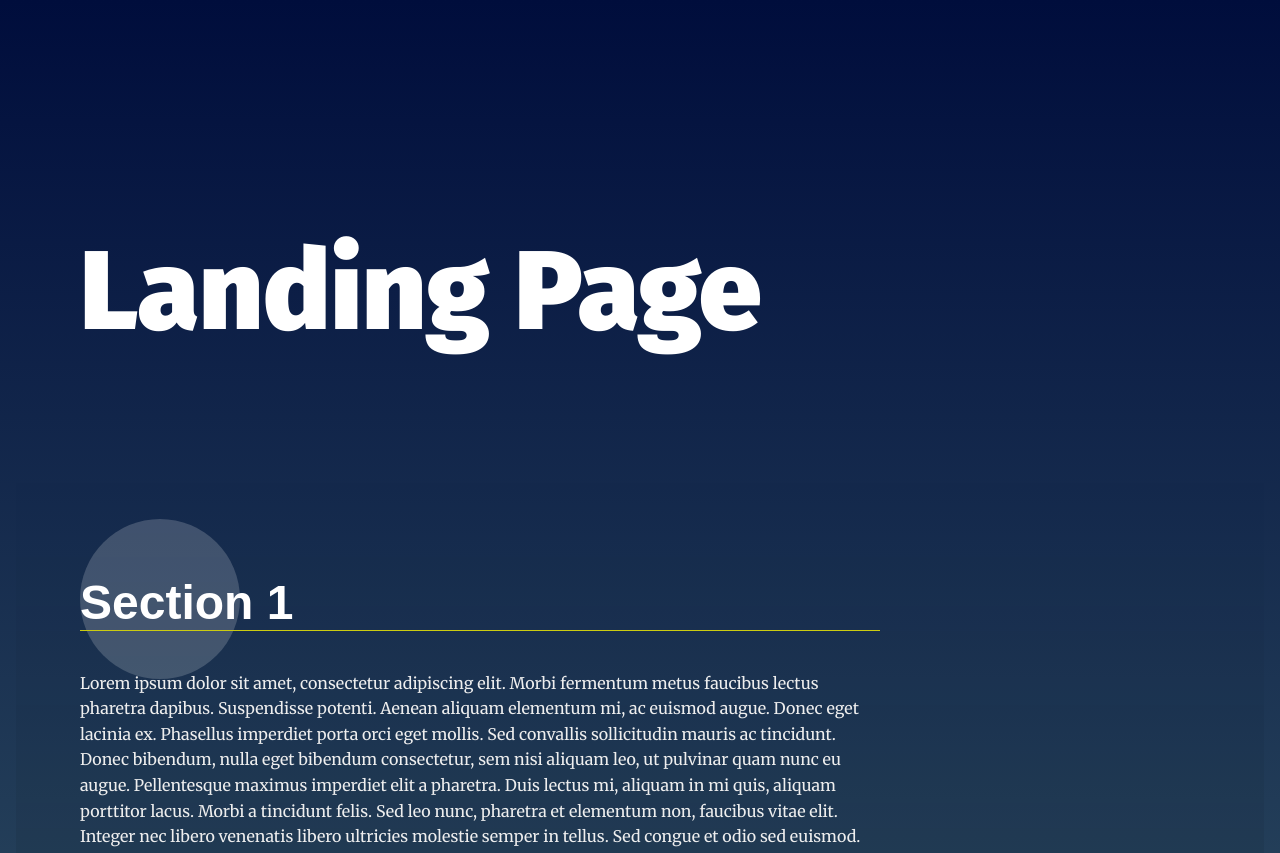
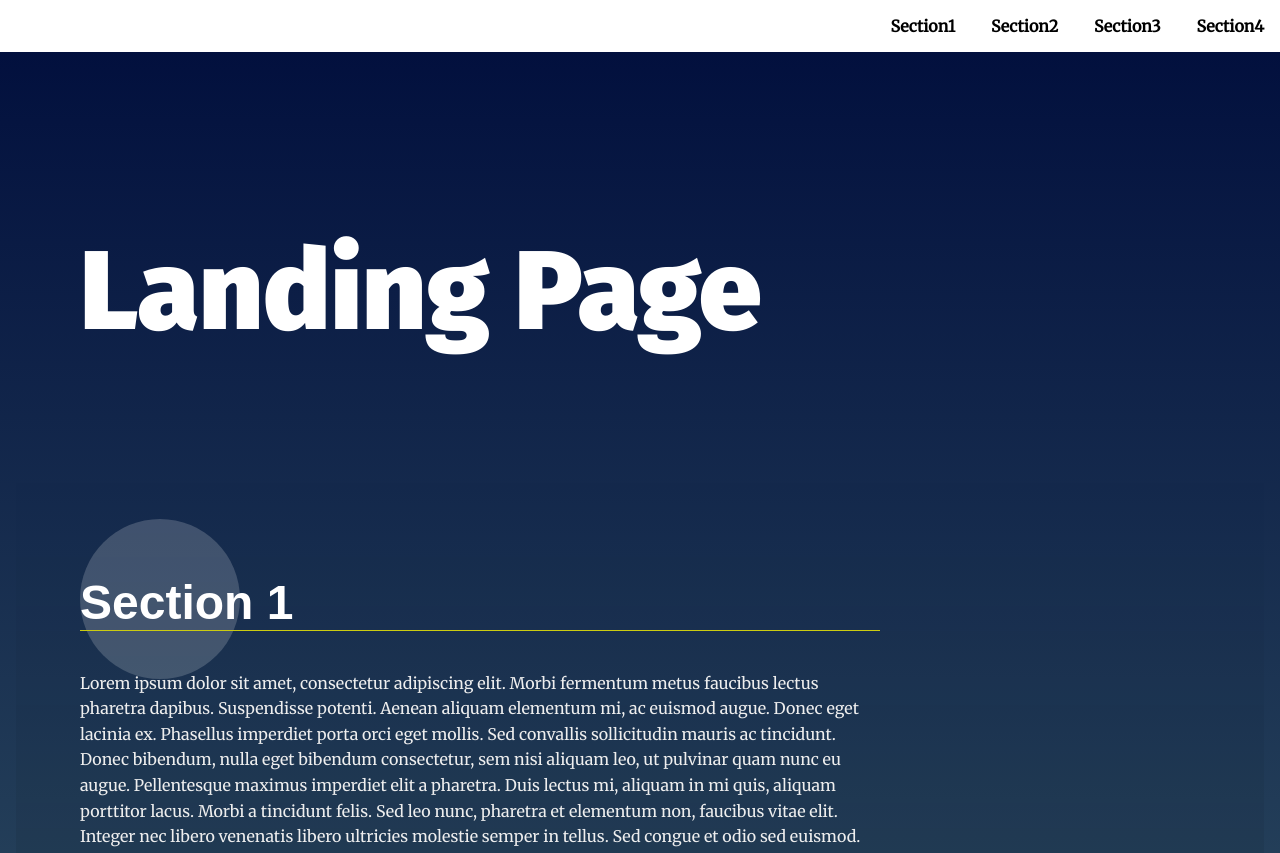
Before and after one commit to taipy0649/landing-page, a plain HTML site: page index.html in a window 1280 px wide. Shown: the top 853 px of the page. Drawn offline with Linux system fonts and the light colour scheme.

Commit message:
add nav bar to scroll to each sections

```diff
--- a/css/styles.css
+++ b/css/styles.css
@@ -10,6 +10,10 @@
 
 
 /* ---- Base Rules ---- */
+html {
+    scroll-behavior: smooth;
+}
+
 body {
     background: rgb(136,203,171);
     background: linear-gradient(0deg, rgba(136,203,171,1) 0%, rgba(0,13,60,1) 100%);
--- a/index.html
+++ b/index.html
@@ -15,7 +15,12 @@
   <header class="page__header">
     <nav class="navbar__menu">
       <!-- Navigation starts as empty UL that will be populated with JS -->
-      <ul id="navbar__list"></ul>
+      <ul id="navbar__list">
+        <li><a class="menu__link" href="#section1">Section1</a></li>
+        <li><a class="menu__link" href="#section2">Section2</a></li>
+        <li><a class="menu__link" href="#section3">Section3</a></li>
+        <li><a class="menu__link" href="#section4">Section4</a></li>
+      </ul>
     </nav>
   </header>
   <main>
```
